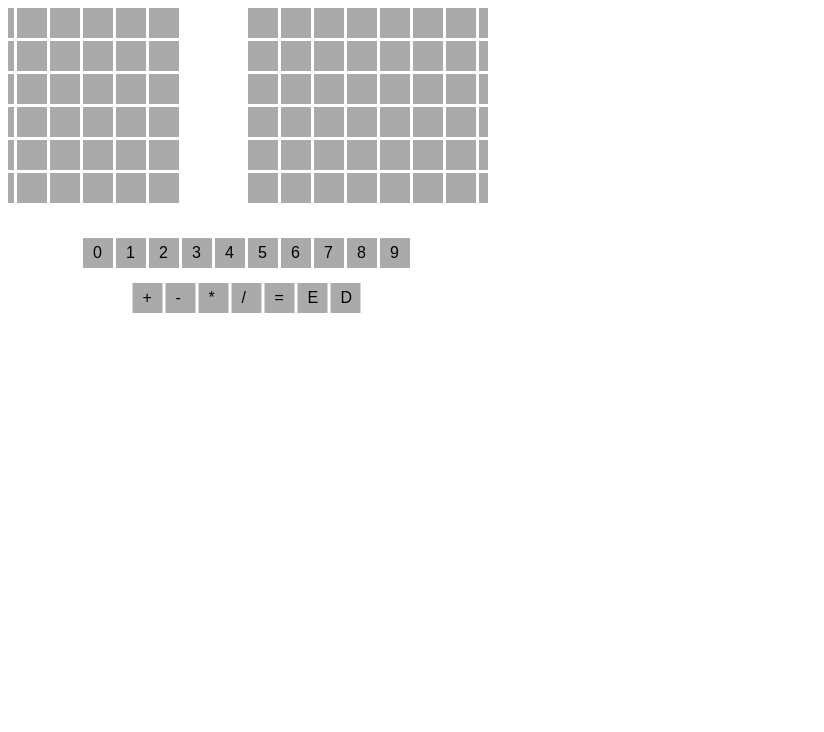
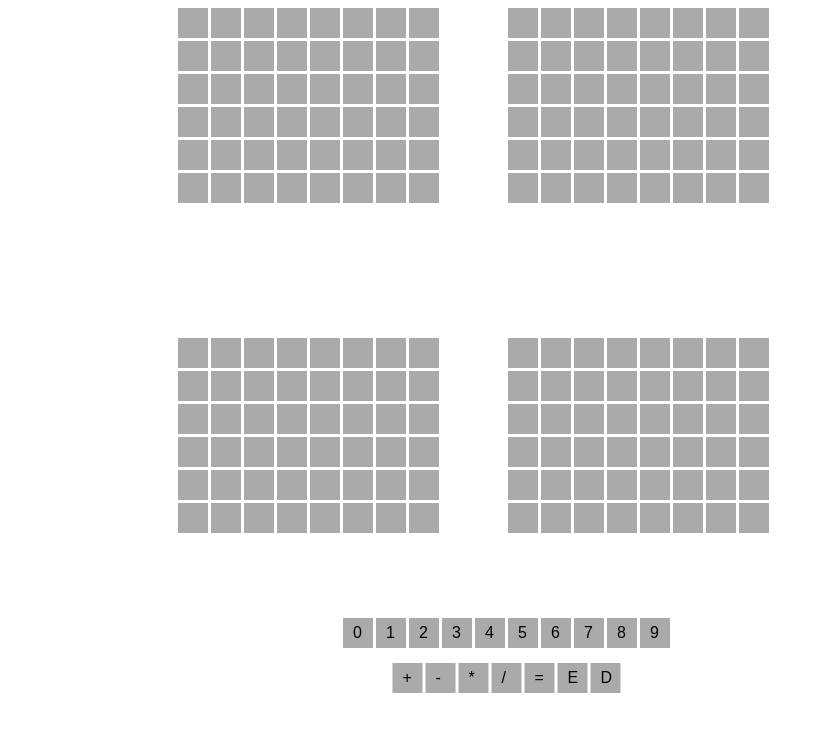
Before and after one commit to nickthecoder1/quadnerdle, a plain HTML site: page index.html in a window 1280 px wide. Shown: the whole page, without its empty margins (0-824 px from the left). Drawn offline with Linux system fonts and the light colour scheme.

Commit message:
Update index.html

```diff
--- a/index.html
+++ b/index.html
@@ -1,2 +1,2 @@
-<canvas id="myCanvas" width="480" height="320"></canvas>
+<canvas id="myCanvas" width="1000" height="700"></canvas>
 <script src="index.js"></script>
```
